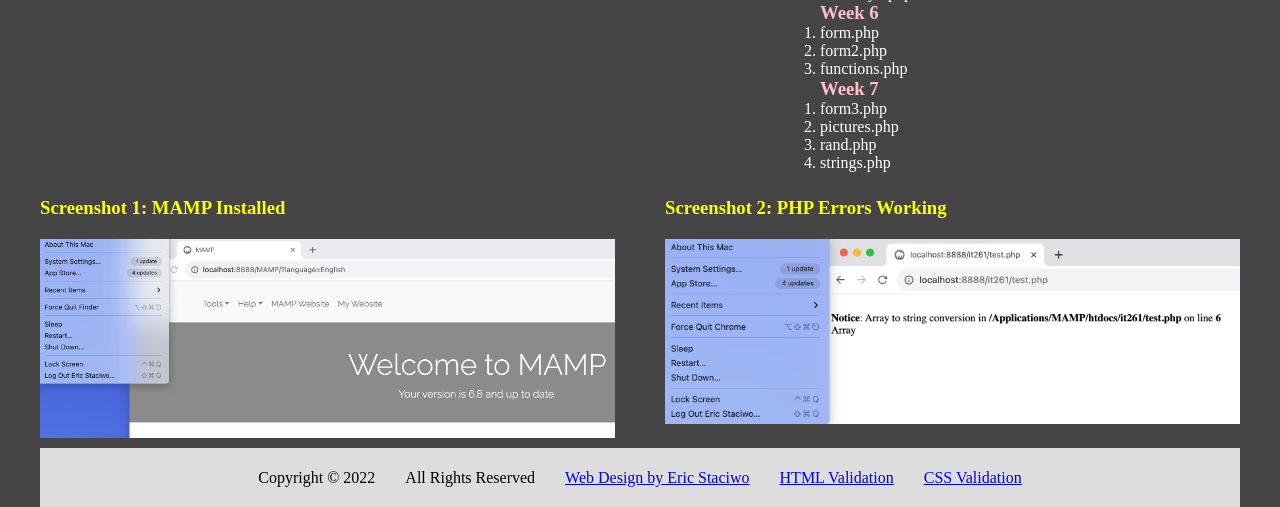
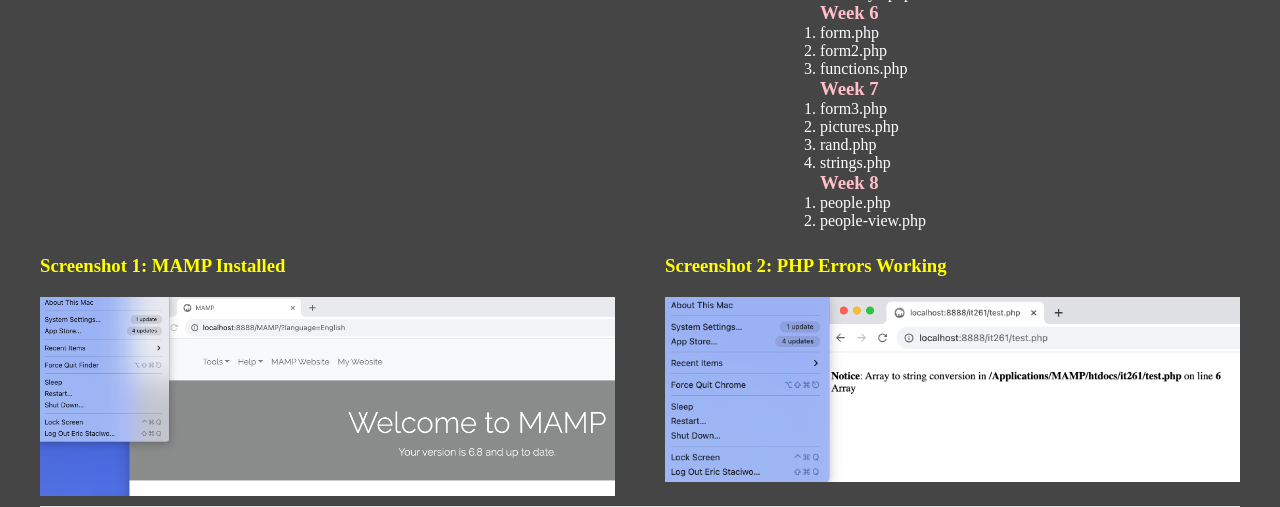
Before and after one commit to estaciwo/it261, a PHP site: page / in a window 1280 px wide. Shown: the part 753-1260 px from the top of the page. Run offline with PHP 8.4, Linux system fonts and the light colour scheme.

Commit message:
Add files via upload

```diff
--- a/index.php
+++ b/index.php
@@ -76,6 +76,11 @@
                 <li><a href="weeks/week7/rand.php">rand.php</a></li>
                 <li><a href="weeks/week7/strings.php">strings.php</a></li>
             </ol>
+              <h3>Week 8</h3>
+            <ol>
+                <li><a href="weeks/week8/people.php">people.php</a></li>
+                <li><a href="weeks/week8/people-view.php">people-view.php</a></li>
+            </ol>
         </aside>
         <div id="screenshots">
             <div id="mamp"><h3>Screenshot 1: MAMP Installed</h3>
```
